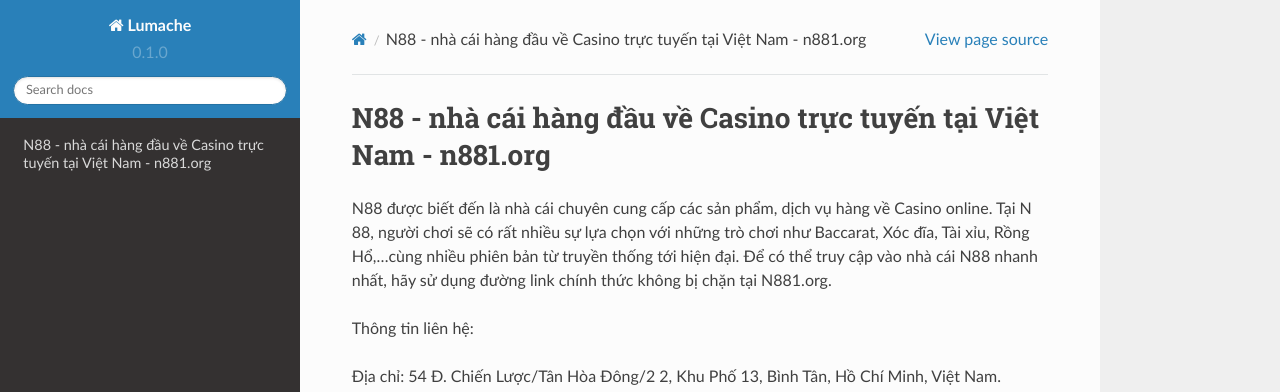
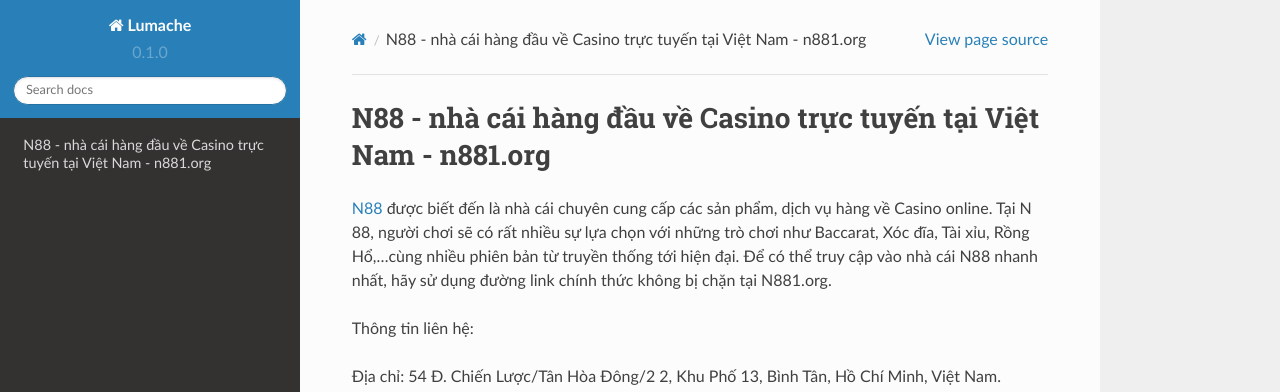
Before and after one commit to iaduphattai904809/n881org, a Sphinx documentation site: the page built from docs/source/index.rst, in a window 1280 px wide and 900 px high. Shown: the top 392 px of the window. Built offline with Sphinx 7.4.7 and the Read the Docs theme 2.0.0, drawn with Linux system fonts in a browser that asks for light colours; part of the change alters nothing that is shown.

```diff
--- a/docs/source/index.rst
+++ b/docs/source/index.rst
@@ -1,7 +1,7 @@
 N88  - nhà cái hàng đầu về Casino trực tuyến tại Việt Nam - n881.org
 ===================================
 
-N88 được biết đến là nhà cái chuyên cung cấp các sản phẩm, dịch vụ hàng về Casino online. Tại N 88, người chơi sẽ có rất nhiều sự lựa chọn với những trò chơi như Baccarat, Xóc đĩa, Tài xỉu, Rồng Hổ,...cùng nhiều phiên bản từ truyền thống tới hiện đại. Để có thể truy cập vào nhà cái N88 nhanh nhất, hãy sử dụng đường link chính thức không bị chặn tại N881.org.
+`N88 <https://789kubet.com/>`_ được biết đến là nhà cái chuyên cung cấp các sản phẩm, dịch vụ hàng về Casino online. Tại N 88, người chơi sẽ có rất nhiều sự lựa chọn với những trò chơi như Baccarat, Xóc đĩa, Tài xỉu, Rồng Hổ,...cùng nhiều phiên bản từ truyền thống tới hiện đại. Để có thể truy cập vào nhà cái N88 nhanh nhất, hãy sử dụng đường link chính thức không bị chặn tại N881.org.
 
 Thông tin liên hệ:
 
```
